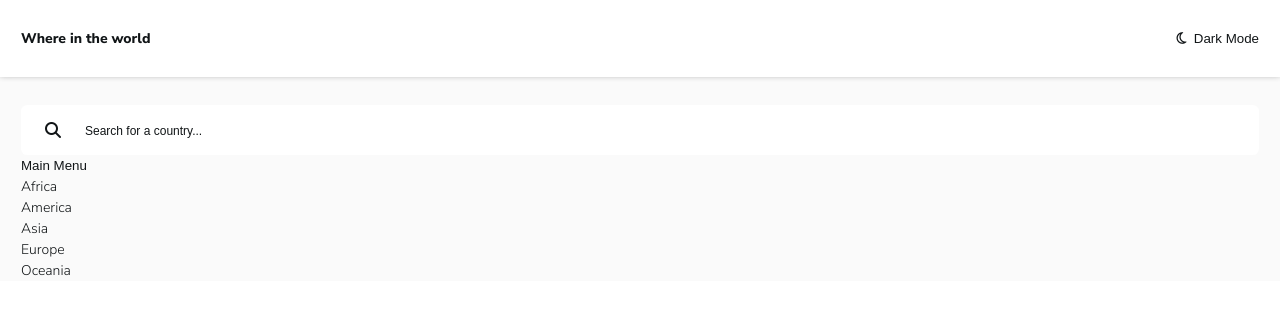
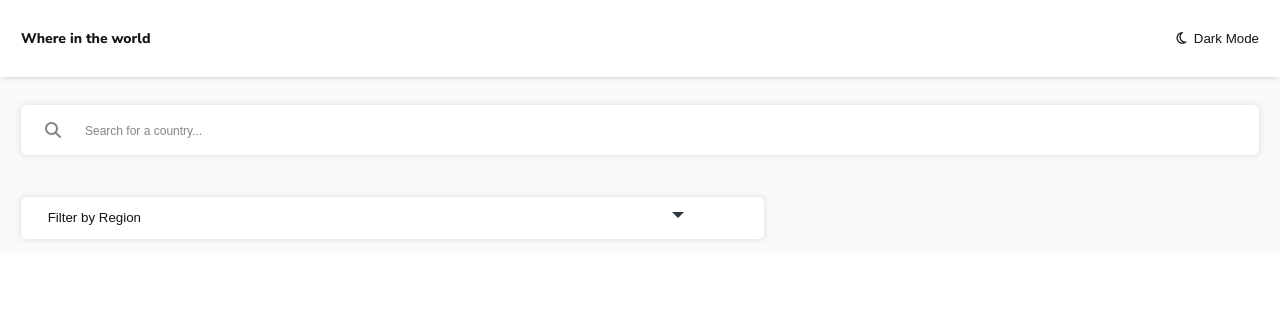
Before and after one commit to abdelkadersettah/countries-api, a plain HTML site: page index.html in a window 1280 px wide. Drawn offline with Linux system fonts and the light colour scheme.

Commit message:
add style to dropdown menu

```diff
--- a/index.html
+++ b/index.html
@@ -31,7 +31,7 @@
 
         </form>
         <nav class="dropdown">
-           <button class="dropdown__btn">Main Menu</button>
+           <button class="dropdown__btn">Filter by Region</button>
             <!-- <div class="dropdown-menu"> -->
               <ul class="dropdown__menu">
                 <li class="dropdown__list"><a class="dropdown__link" href="/">Africa</a></li>
@@ -43,6 +43,7 @@
             </div>
 
         </nav>
+
       </section>
     </main>
 
--- a/sass/components/_dropdown.scss
+++ b/sass/components/_dropdown.scss
@@ -0,0 +1,57 @@
+.dropdown {
+  font-weight: var (--semi-bold);
+  margin: var(--margin-large) 0;
+  width: 60%;
+  position: relative;
+  // add padding bottom to increase hitting area::
+  padding-bottom: var(--padding-small);
+
+  &:hover .dropdown__menu {
+    display: block;
+  }
+  &:hover .dropdown__btn::after {
+    border-color: transparent transparent var(--dark-blue);
+  }
+  &__btn {
+    background-color: var(--white);
+    color: inherit;
+    width: 100%;
+    position: relative;
+    text-align: left;
+    padding: var(--padding-small) var(--padding-medium);
+    border-radius: 0.4em;
+    box-shadow: 0px 0em 0.5em hsl(0, 0%, 85%);
+
+    &::after {
+      position: absolute;
+      content: '';
+      top: 50%;
+      right: 10%;
+      height: 0.85em;
+      width: 0.85em;
+      border: 0.45em solid;
+      border-color: var(--dark-blue) transparent transparent;
+      transform: translate(-50%, -50%);
+      transition: 0.1s ease-out;
+    }
+  }
+  &__menu {
+    display: none;
+    position: absolute;
+    background-color: var(--white);
+    margin-top: 0.5em;
+    width: 100%;
+    padding: var(--padding-small) var(--padding-medium);
+    border-radius: 0.4em;
+    box-shadow: 0px 0em 0.5em hsl(0, 0%, 85%);
+    transition: 0.1s ease-in;
+  }
+  &__list {
+    &:not(:last-child) {
+      margin-bottom: 0.5em;
+    }
+  }
+  &__link {
+    font-weight: var(--semi-bold);
+  }
+}
--- a/sass/components/_search.scss
+++ b/sass/components/_search.scss
@@ -2,11 +2,12 @@
   position: relative;
   color: inherit;
   border-radius: 0.4em;
-  //box-shadow: 0px 0.02em 0.3em var(--dark-gray);
+  box-shadow: 0px 0em 0.5em hsl(0, 0%, 85%);
 
   &__icon {
     position: absolute;
-    color: inherit;
+    color: var(--dark-gray);
+
     z-index: 10;
     left: var(--padding-medium);
     top: 50%;
@@ -17,6 +18,7 @@
     border-radius: 0.4em;
     font-size: var(--font-size-secondary);
     color: inherit;
+    color: var(--dark-gray);
     background-color: var(--white);
     display: inline-block;
     width: 100%;
```
Also changed, not shown: css/main.css, 1 other file.
